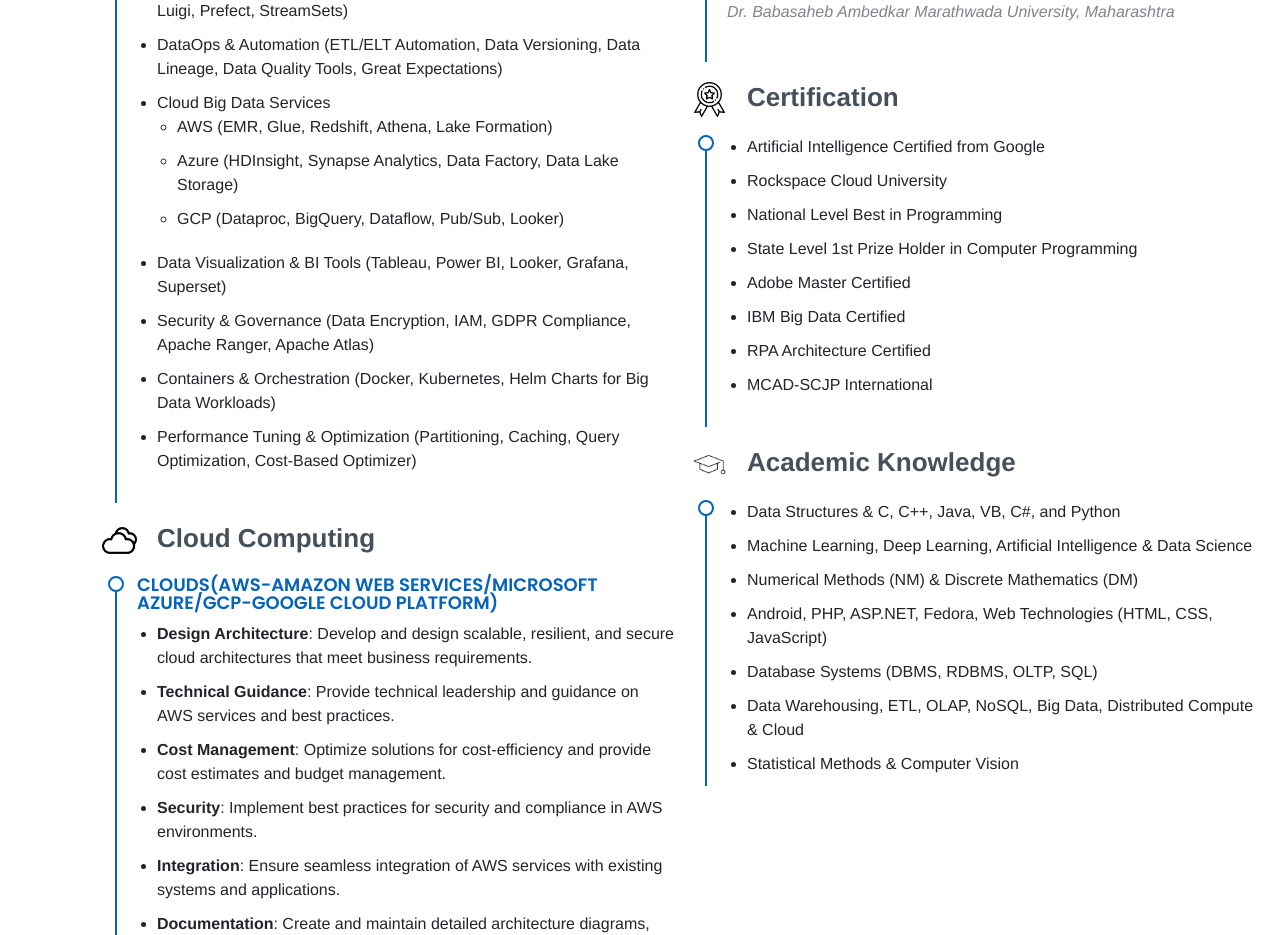
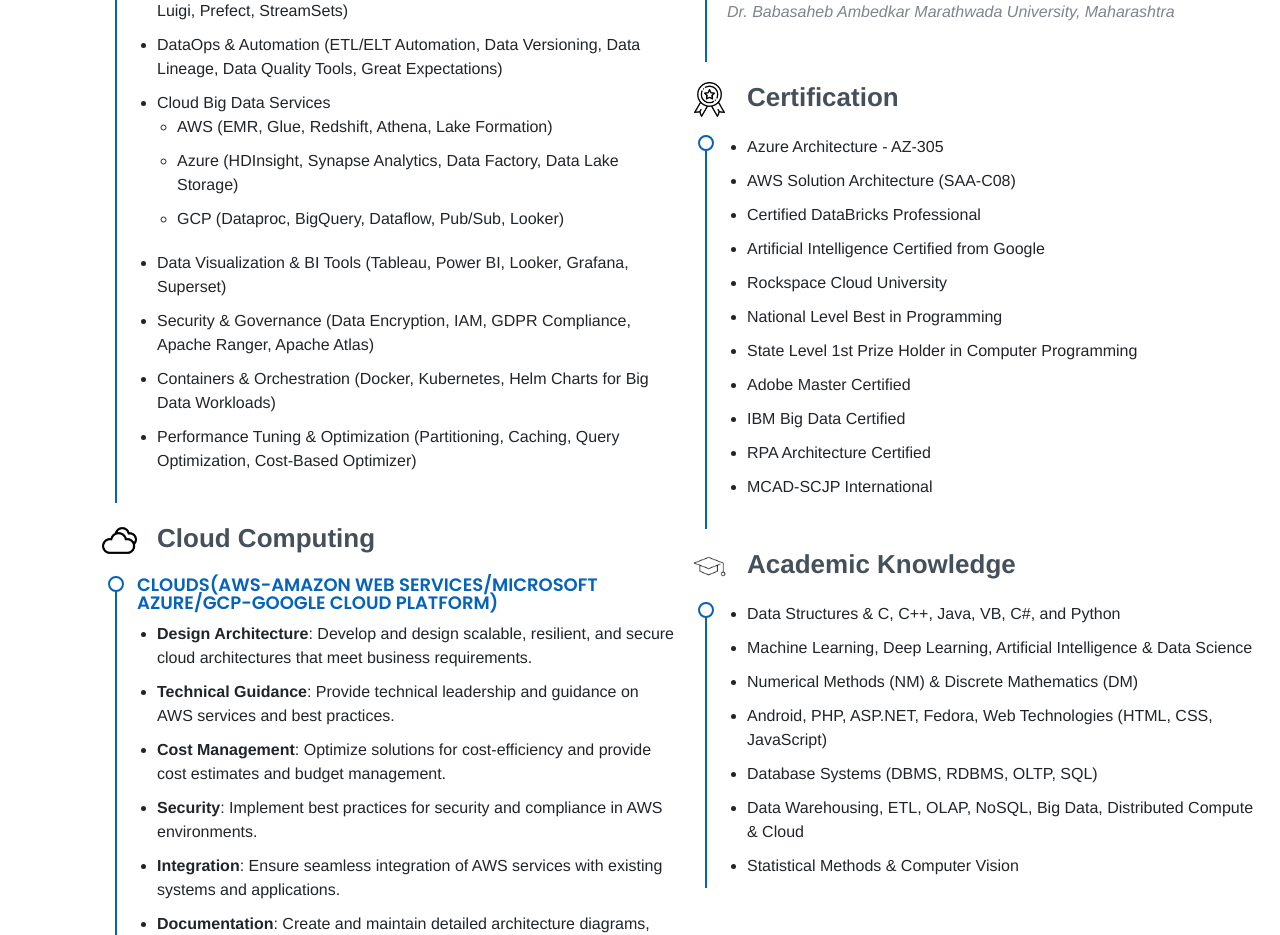
Before and after one commit to mujahed85/mujahed85.github.io, a Next.js app: page / in a window 1280 px wide. Shown: the part 4980-5915 px from the top of the page. Built offline with nearby package versions, Linux system fonts and the light colour scheme.

Commit message:
Update resume.js

```diff
--- a/app/components/resume.js
+++ b/app/components/resume.js
@@ -252,6 +252,9 @@
             </h3>
             <div className="resume-item">
               <ul>
+                <li>Azure Architecture - AZ-305</li>
+                <li>AWS Solution Architecture (SAA-C08)</li>
+                <li>Certified DataBricks Professional</li>
                 <li>Artificial Intelligence Certified from Google</li>
                 <li>Rockspace Cloud University</li>
                 <li>National Level Best in Programming</li>
```
